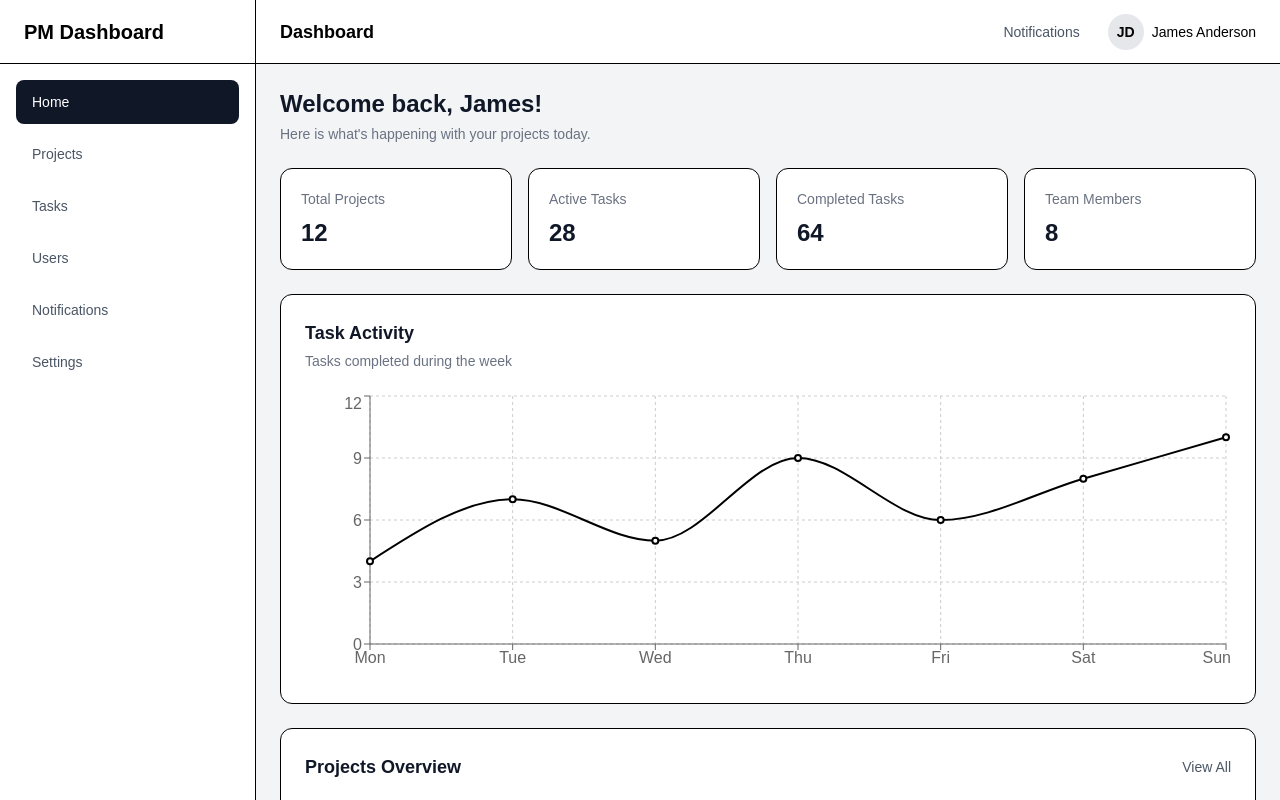
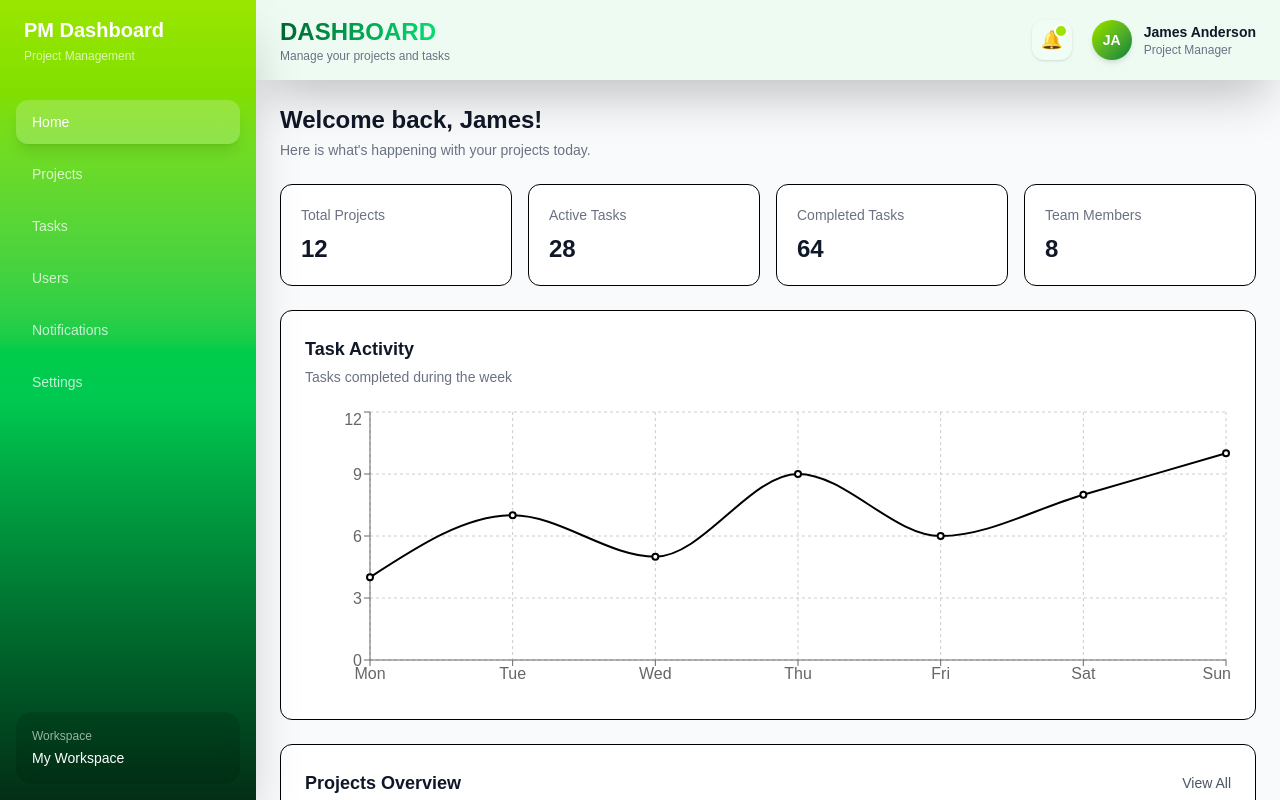
Before and after one commit to Reza-Bamoniri/Managment-Dashboard-Projects, a React (Vite) app: page / in a window 1280 px wide. Shown: the top 800 px of the page. Built offline with nearby package versions, Linux system fonts and the light colour scheme.

Commit message:
feat: redesign dashboard navigation and add mobile sidebar

```diff
--- a/src/components/Header.tsx
+++ b/src/components/Header.tsx
@@ -1,22 +1,71 @@
-function Header() {
+type HeaderProps = {
+  onMenuClick: () => void;
+};
+
+function Header({ onMenuClick }: HeaderProps) {
   return (
-    <header className="flex h-16 items-center justify-between border-b bg-white px-6">
-      <h2 className="text-lg font-semibold">Dashboard</h2>
-
+    <header className="flex h-20 items-center justify-between bg-green-100/40 px-4 shadow-2xl backdrop-blur-md sm:px-6">
       <div className="flex items-center gap-4">
+        {/* Hamburger */}
         <button
           type="button"
-          className="rounded-lg px-3 py-2 text-sm text-gray-600 hover:bg-gray-100"
+          onClick={onMenuClick}
+          className="flex h-10 w-10 items-center justify-center rounded-xl
+          bg-green-50 text-green-700 transition
+          hover:bg-green-100 lg:hidden"
+          aria-label="Open navigation menu"
         >
-          Notifications
+          <span className="flex flex-col gap-1.5">
+            <span className="block h-0.5 w-5 rounded-full bg-current" />
+            <span className="block h-0.5 w-5 rounded-full bg-current" />
+            <span className="block h-0.5 w-5 rounded-full bg-current" />
+          </span>
         </button>
 
-        <div className="flex items-center gap-2">
-          <div className="flex h-9 w-9 items-center justify-center rounded-full bg-gray-200 text-sm font-semibold">
-            JD
+        <div>
+          <h2 className="inline-block text-2xl font-bold bg-linear-to-r from-green-800 to-green-400 bg-clip-text text-transparent">
+            DASHBOARD
+          </h2>
+
+          <p className="hidden text-xs text-gray-500 sm:block">
+            Manage your projects and tasks
+          </p>
+        </div>
+      </div>
+
+      <div className="flex items-center gap-3 sm:gap-5">
+        {/* Notifications */}
+        <button
+          type="button"
+          className="relative flex h-10 w-10 items-center justify-center
+          rounded-xl bg-green-50 text-green-700
+          shadow-sm transition hover:bg-green-100"
+          aria-label="Notifications"
+        >
+          <span className="text-lg">🔔</span>
+
+          <span className="absolute right-1.5 top-1.5 h-2.5 w-2.5 rounded-full bg-lime-400 ring-2 ring-white" />
+        </button>
+
+        {/* User */}
+        <div className="flex items-center gap-3">
+          <div
+            className="flex h-10 w-10 items-center justify-center rounded-full
+            bg-linear-to-br from-lime-400 to-green-700
+            text-sm font-bold text-white shadow-md"
+          >
+            JA
           </div>
 
-          <span className="text-sm font-medium">James Anderson</span>
+          <div className="hidden sm:block">
+            <p className="text-sm font-semibold text-gray-900">
+              James Anderson
+            </p>
+
+            <p className="text-xs text-gray-500">
+              Project Manager
+            </p>
+          </div>
         </div>
       </div>
     </header>
--- a/src/components/Sidebar.tsx
+++ b/src/components/Sidebar.tsx
@@ -1,4 +1,9 @@
 import { NavLink } from "react-router";
+
+type SidebarProps = {
+  isOpen: boolean;
+  onClose: () => void;
+};
 
 const navigationItems = [
   { name: "Home", path: "/" },
@@ -9,24 +14,52 @@ const navigationItems = [
   { name: "Settings", path: "/settings" },
 ];
 
-function Sidebar() {
+function Sidebar({ isOpen, onClose }: SidebarProps) {
   return (
-    <aside className="fixed left-0 top-0 flex h-screen w-64 flex-col border-r bg-white">
-      <div className="flex h-16 items-center border-b px-6">
-        <h1 className="text-xl font-bold">PM Dashboard</h1>
+    <>
+      {/* Mobile Overlay */}
+      {isOpen && (
+        <div
+          className="fixed inset-0 z-40 bg-black/30 backdrop-blur-sm lg:hidden"
+          onClick={onClose}
+        />
+      )}
+
+      <aside
+        className={`fixed left-0 top-0 z-50 flex h-screen w-64 flex-col
+        bg-linear-to-b from-lime-400 via-green-500 to-green-950
+        shadow-2xl transition-transform duration-300
+        ${isOpen ? "translate-x-0" : "-translate-x-full"}
+        lg:translate-x-0`}
+      >
+        {/* Logo */}
+        <div className="flex h-20 items-center px-6">
+          <div>
+            <h1 className="text-xl font-bold text-white">
+              PM Dashboard
+            </h1>
+
+            <p className="mt-1 text-xs text-white/70">
+              Project Management
+            </p>
+          </div>
         </div>
 
-      <nav className="flex-1 p-4">
+        {/* Navigation */}
+        <nav className="flex-1 px-4 py-5">
           <ul className="space-y-2">
             {navigationItems.map((item) => (
               <li key={item.path}>
                 <NavLink
                   to={item.path}
+                  onClick={onClose}
                   className={({ isActive }) =>
-                  `block rounded-lg px-4 py-3 text-sm font-medium transition ${
+                    `block rounded-xl px-4 py-3 text-sm font-medium
+                    transition-all duration-200
+                    ${
                       isActive
-                      ? "bg-gray-900 text-white"
-                      : "text-gray-600 hover:bg-gray-100"
+                        ? "bg-white/20 text-white shadow-lg backdrop-blur-sm"
+                        : "text-white/75 hover:bg-white/10 hover:text-white"
                     }`
                   }
                 >
@@ -36,7 +69,21 @@ function Sidebar() {
             ))}
           </ul>
         </nav>
+
+        {/* Bottom */}
+        <div className="p-4">
+          <div className="rounded-2xl bg-black/10 p-4 backdrop-blur-sm">
+            <p className="text-xs text-white/60">
+              Workspace
+            </p>
+
+            <p className="mt-1 text-sm font-medium text-white">
+              My Workspace
+            </p>
+          </div>
+        </div>
       </aside>
+    </>
   );
 }
 
--- a/src/layouts/DashboardLayout.tsx
+++ b/src/layouts/DashboardLayout.tsx
@@ -1,16 +1,24 @@
+import { useState } from "react";
 import { Outlet } from "react-router";
 import Sidebar from "../components/Sidebar";
 import Header from "../components/Header";
 
 function DashboardLayout() {
+  const [isSidebarOpen, setIsSidebarOpen] = useState(false);
+
   return (
-    <div className="min-h-screen bg-gray-100">
-      <Sidebar />
+    <div className="min-h-screen bg-gray-50">
+      <Sidebar
+        isOpen={isSidebarOpen}
+        onClose={() => setIsSidebarOpen(false)}
+      />
 
-      <div className="pl-64">
-        <Header />
+      <div className="lg:pl-64">
+        <Header
+          onMenuClick={() => setIsSidebarOpen(true)}
+        />
 
-        <main className="min-h-[calc(100vh-4rem)] p-6">
+        <main className="min-h-[calc(100vh-5rem)] p-4 sm:p-6">
           <Outlet />
         </main>
       </div>
--- a/src/pages/Home.tsx
+++ b/src/pages/Home.tsx
@@ -252,7 +252,7 @@ function Home() {
         </div>
 
         <div className="overflow-x-auto">
-          <table className="w-full min-w-[700px] text-left">
+          <table className="w-full min-w-175 text-left">
             <thead>
               <tr className="border-b text-sm text-gray-500">
                 <th className="pb-3 font-medium">Task</th>
```
Lines whose indentation alone changed are shown as unchanged.
